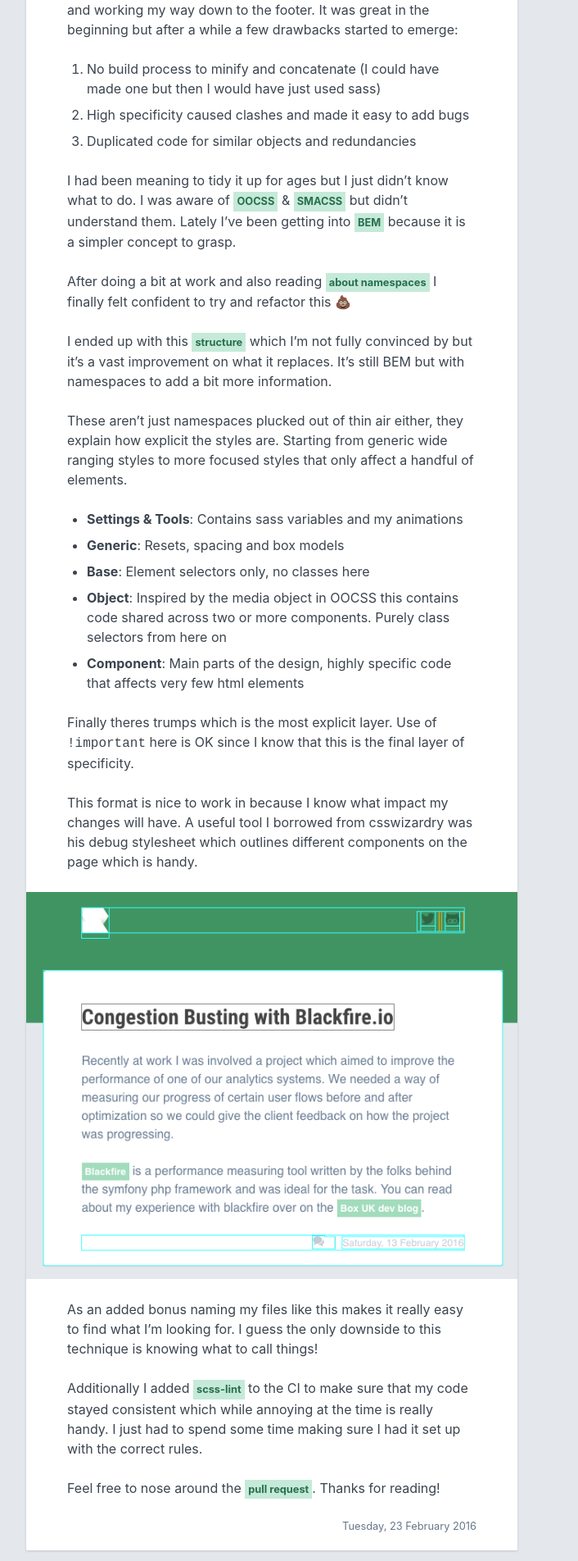
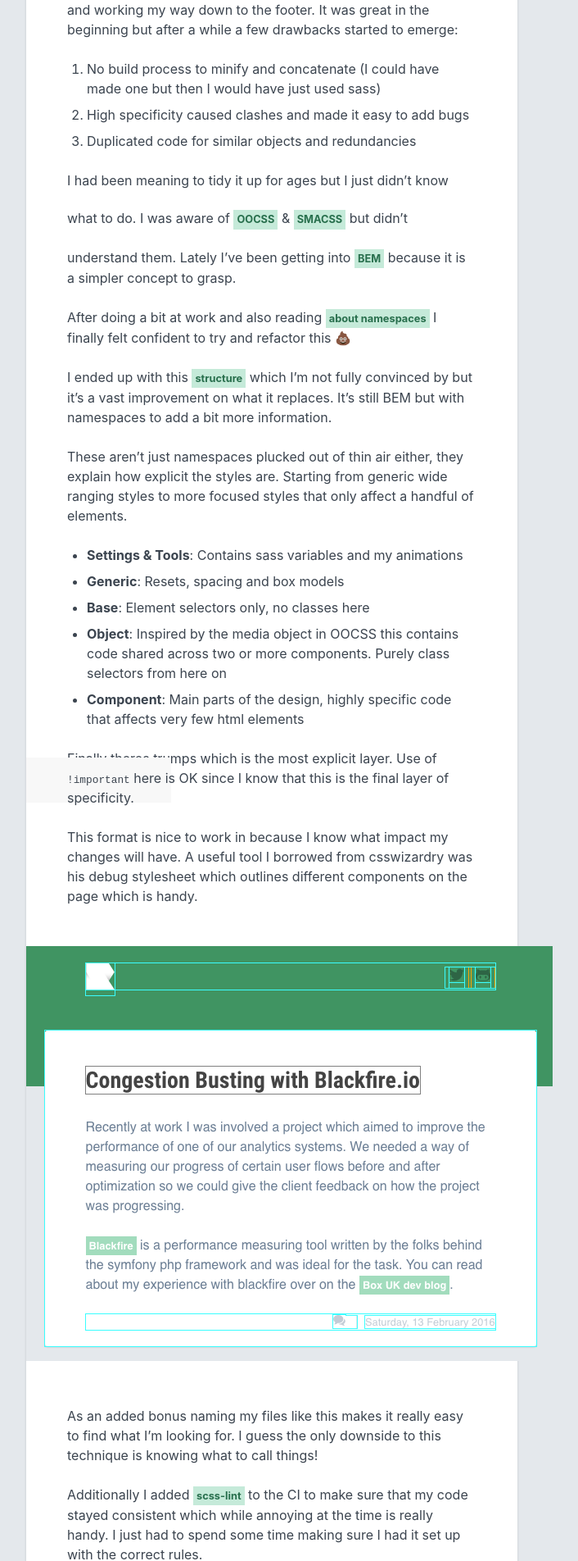
Before and after one commit to studioromeo/studioromeo.github.com, a Jekyll site: the page built from index.html, in a window 1280 px wide. Shown: the part 2935-4839 px from the top of the page at 82% size, without its empty margins (308-1014 px from the left). Built offline with Jekyll 4.4.1, drawn with Linux system fonts in a browser that asks for light colours; emoji names are drawn with the system emoji font; the list of posts is cut into pages by our own code.

Commit message:
General css fixes

```diff
--- a/_layouts/article.html
+++ b/_layouts/article.html
@@ -4,9 +4,7 @@
 
 <article class="c-article">
     <h1 title="{{ page.title }}">{{ page.title }}</h1>
-    <div>
-        {{content}}
-    </div>
+    {{content}}
     <footer class="c-article__footer c-meta">
         Posted on <time datetime="{{ page.date | date_to_xmlschema }}">{{ page.date | date: "%d %B %Y" }}</time>
     </footer>
--- a/_sass/component.syntax.scss
+++ b/_sass/component.syntax.scss
@@ -1,10 +1,14 @@
 // Syntax Pygments (Theme: Tango)
-.highlight {
+.highlighter-rouge {
 	@extend %o-media;
-	padding: 20px 40px;
-	font: 13px monospace;
+	padding: 20px 50px;
+	font: .8rem monospace;
 	overflow: scroll;
 	background: $colour-cream;
+
+	@media screen and (max-width : $container-width) {
+		padding: 20px 25px;
+	}
 }
 
 .hll { background-color: #ffffcc; }
--- a/_sass/generic.spacing.scss
+++ b/_sass/generic.spacing.scss
@@ -1,15 +1,12 @@
-// scss-lint:disable SingleLinePerSelector
-h1, h2, h3, h4, h5, h6,
-ul, ol, dl,
-blockquote, p,
-figure, pre {
-    margin-bottom: $paragraph-spacing;
+* + * {
+    margin-top: $paragraph-spacing;
 }
 
-ul, ol {
+ul,
+ol {
     margin-left: $paragraph-spacing;
 }
 
-li {
-    margin-bottom: .5em;
+li + li {
+    margin-top: .5em;
 }
--- a/_sass/object.media.scss
+++ b/_sass/object.media.scss
@@ -4,9 +4,7 @@
 // - img:not(.emoji) in component.article.scss
 .o-media,
 %o-media {
-    display: block;
     margin: #{$article-gutter / 2} #{-$article-gutter};
-    width: calc(100% + #{$article-gutter * 2});
 
     @media screen and (max-width : $container-width) {
         margin: #{$article-gutter-mobile / 2} #{-$article-gutter-mobile};
--- a/index.html
+++ b/index.html
@@ -7,9 +7,7 @@
     <h1>
         <a class="u-link-default" href="{{ page.url }}" title="{{ page.title }}">{{ page.title }}</a>
     </h1>
-    <div>
-        {{page.content}}
-    </div>
+    {{page.content}}
     <footer class="c-article__footer c-meta">
         <time class="c-meta__item" datetime="{{ page.date | date_to_xmlschema }}">{{ page.date | date: "%A, %d %B %Y" }}</time>
     </footer>
```
